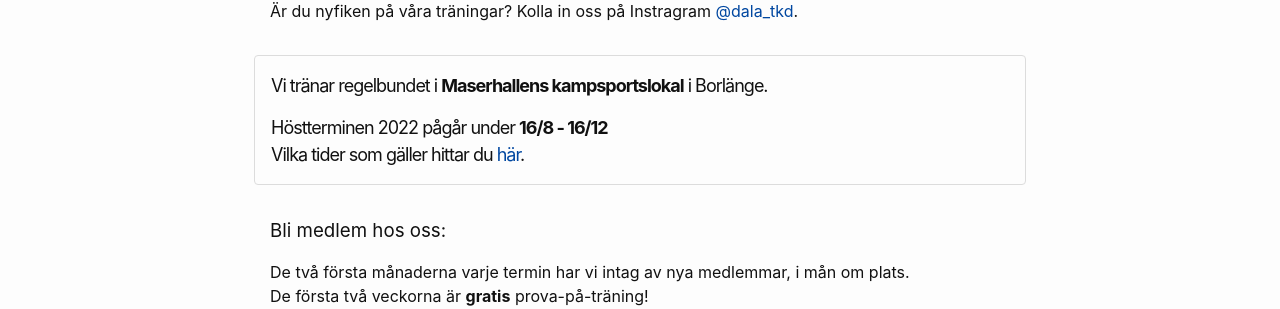
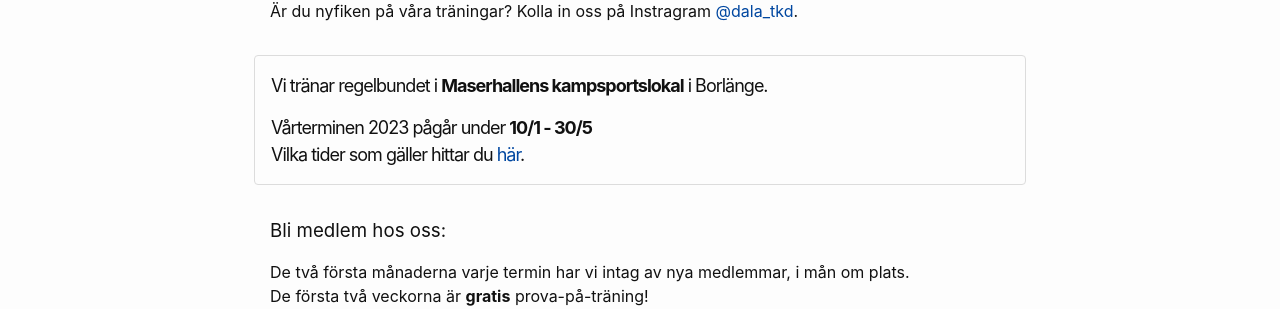
Before and after one commit to dalataekwondo/dalataekwondo.github.io, a Jekyll site: the page built from index.markdown, in a window 1280 px wide. Shown: the part 250-559 px from the top of the page. Built offline with Jekyll 4.4.1, drawn with Linux system fonts in a browser that asks for light colours.

Commit message:
uppdaterade information om kommande termin

```diff
--- a/04.ordlista.markdown
+++ b/04.ordlista.markdown
@@ -33,7 +33,7 @@ permalink: /ordlista/
 | Ki hap          | 기합                | Ropa skrika                         |
 | Jumbi           | 준비                | Redo-ställning                      |
 | Bal chagi jumbi | <i>발 차기 준비</i> | Kamp-ställning                      |
-| Bal pako        | 바꾸                | Byta ben                            |
+| Bal pako        | 발 바꾸             | Byta ben                            |
 | Dirro dorra     | 뒤로 돌아           | Helt om                             |
 | Shi jak         | 시작                | Börja                               |
 | Kalyeo          | 갈려                | Avbryt                              |
--- a/index.markdown
+++ b/index.markdown
@@ -10,7 +10,7 @@ nonav: true
 
 > Vi tränar regelbundet i **Maserhallens kampsportslokal** i Borlänge.
 >
-> Höstterminen 2022 pågår under **16/8 - 16/12**
+> Vårterminen 2023 pågår under **10/1 - 30/5**
 > Vilka tider som gäller hittar du [här](/lokal-tid/#tid).
 
 ### Bli medlem hos oss:
```
